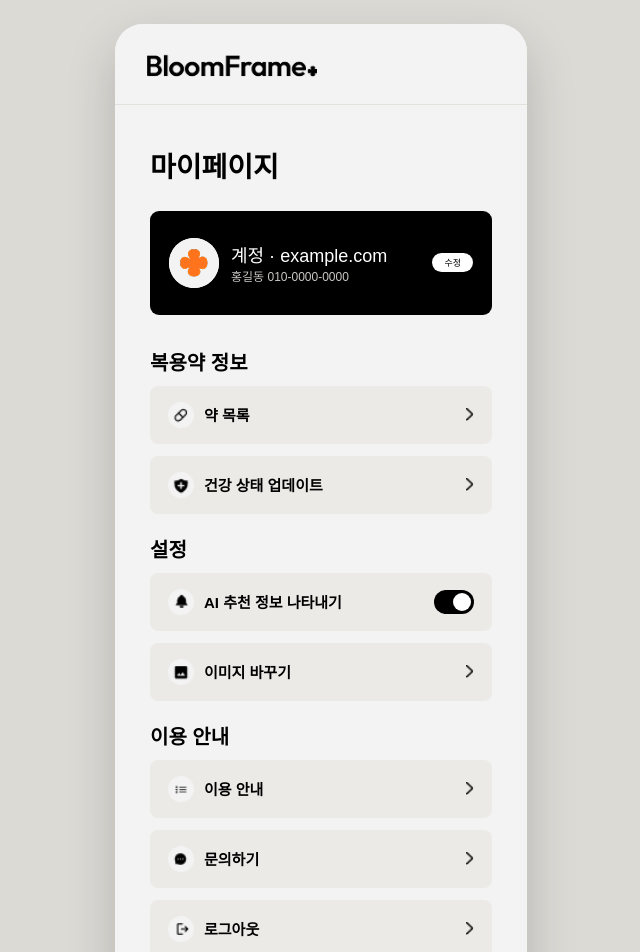
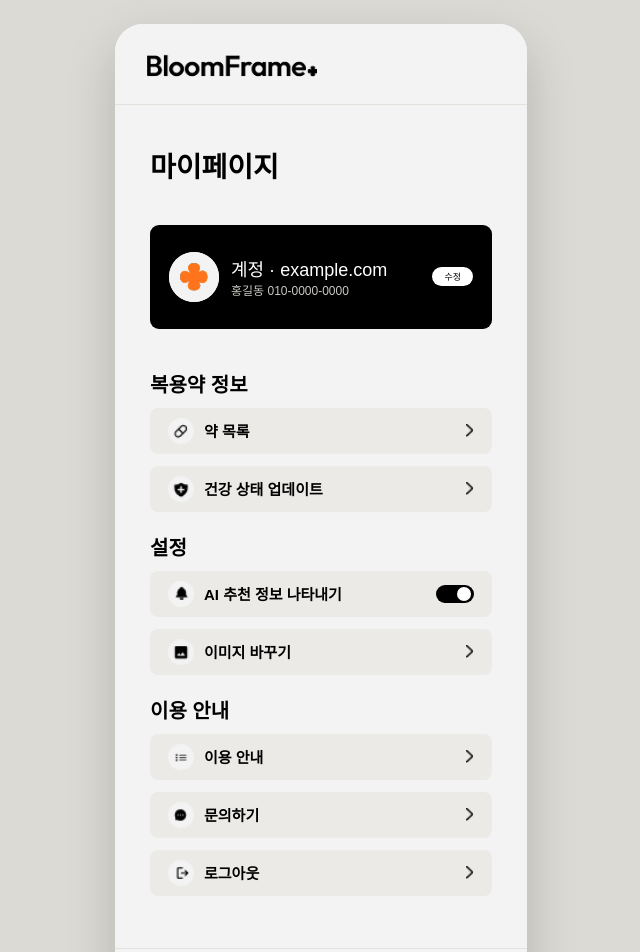
Before and after one commit to EUNS0O/BloomFrame-FRONT-END, a React (Vite) app: page /mypage in a window 1280 px wide. Shown: the top 952 px of the page, without its empty margins (319-959 px from the left). Built offline with nearby package versions, Linux system fonts and the light colour scheme; a web font is replaced by a local one.

Commit message:
마이페이지 디자인 조정

```diff
--- a/src/pages/MyPage.jsx
+++ b/src/pages/MyPage.jsx
@@ -39,11 +39,11 @@
       <TopBar />
       <div style={{ flex: 1, display: "flex", flexDirection: "column", minHeight: 0 }}>
         <div style={{ padding: "40px 35px 0" }}>
-          <div style={{ fontSize: 28, fontWeight: 800, marginBottom: 26 }}>마이페이지</div>
+          <div style={{ fontSize: 28, fontWeight: 800, marginBottom: 40 }}>마이페이지</div>
         </div>
 
         <div style={{ flex: 1, overflowY: "auto", padding: "0 35px 40px" }}>
-          <div style={{ background: C.black, color: "#fff", borderRadius: 9, padding: "27px 19px", display: "flex", alignItems: "center", justifyContent: "space-between", marginBottom: 32 }}>
+          <div style={{ background: C.black, color: "#fff", borderRadius: 9, padding: "27px 19px", display: "flex", alignItems: "center", justifyContent: "space-between", marginBottom: 40 }}>
             <div style={{ display: "flex", alignItems: "center", gap: 12 }}>
               <div style={{ width: 50, height: 50, borderRadius: "50%", background: "#fff", display: "flex", alignItems: "center", justifyContent: "center" }}>
                 <img src={cloverOrange} alt="" style={{ width: 50, height: 50 }} />
@@ -57,14 +57,14 @@
           </div>
 
           <div style={{ fontSize: 20, fontWeight: 700, color: C.black, marginBottom: 10 }}>복용약 정보</div>
-          <Card onClick={() => navigate("/mypage/meds")} borderRadius={8}>
+          <Card onClick={() => navigate("/mypage/meds")} borderRadius={8} padding="10px 18px">
             <div style={{ display: "flex", alignItems: "center", gap: 10 }}>
               <img src={iconMedicine} alt="" style={{ width: 26, height: 26 }} />
               <span style={{ fontWeight: 600, fontSize: 15 }}>약 목록</span>
             </div>
             <img src={rightSmall} alt="" style={{ width: 8, height: "auto" }} />
           </Card>
-          <Card onClick={() => alert("건강 상태를 업데이트합니다.")} borderRadius={8}>
+          <Card onClick={() => alert("건강 상태를 업데이트합니다.")} borderRadius={8} padding="10px 18px">
             <div style={{ display: "flex", alignItems: "center", gap: 10 }}>
               <img src={iconHealth} alt="" style={{ width: 26, height: 26 }} />
               <span style={{ fontWeight: 600, fontSize: 15 }}>건강 상태 업데이트</span>
@@ -73,16 +73,16 @@
           </Card>
 
           <div style={{ fontSize: 20, fontWeight: 700, color: C.black, margin: "20px 0 10px" }}>설정</div>
-          <Card borderRadius={8}>
+          <Card borderRadius={8} padding="10px 18px">
             <div style={{ display: "flex", alignItems: "center", gap: 10 }}>
               <img src={iconAlarm} alt="" style={{ width: 26, height: 26 }} />
               <span style={{ fontWeight: 600, fontSize: 15 }}>AI 추천 정보 나타내기</span>
             </div>
-            <div onClick={() => update({ aiRecommend: !data.aiRecommend })} style={{ width: 40, height: 24, borderRadius: 20, background: data.aiRecommend ? C.black : C.grayLine, position: "relative", cursor: "pointer" }}>
-              <div style={{ width: 18, height: 18, borderRadius: "50%", background: "#fff", position: "absolute", top: 3, left: data.aiRecommend ? 19 : 3, transition: "left .15s" }} />
+            <div onClick={() => update({ aiRecommend: !data.aiRecommend })} style={{ width: 38, height: 18, borderRadius: 20, background: data.aiRecommend ? C.black : C.grayLine, position: "relative", cursor: "pointer" }}>
+              <div style={{ width: 14, height: 14, borderRadius: "50%", background: "#fff", position: "absolute", top: 2, left: data.aiRecommend ? 21 : 3, transition: "left .15s" }} />
             </div>
           </Card>
-          <Card onClick={changeImage} borderRadius={8}>
+          <Card onClick={changeImage} borderRadius={8} padding="10px 18px">
             <div style={{ display: "flex", alignItems: "center", gap: 10 }}>
               <img src={iconImage} alt="" style={{ width: 26, height: 26 }} />
               <span style={{ fontWeight: 600, fontSize: 15 }}>이미지 바꾸기</span>
@@ -91,21 +91,21 @@
           </Card>
 
           <div style={{ fontSize: 20, fontWeight: 700, color: C.black, margin: "20px 0 10px" }}>이용 안내</div>
-          <Card onClick={() => navigate("/mypage/guide")} borderRadius={8}>
+          <Card onClick={() => navigate("/mypage/guide")} borderRadius={8} padding="10px 18px">
             <div style={{ display: "flex", alignItems: "center", gap: 10 }}>
               <img src={iconMenu} alt="" style={{ width: 26, height: 26 }} />
               <span style={{ fontWeight: 600, fontSize: 15 }}>이용 안내</span>
             </div>
             <img src={rightSmall} alt="" style={{ width: 8, height: "auto" }} />
           </Card>
-          <Card onClick={() => navigate("/mypage/inquiry")} borderRadius={8}>
+          <Card onClick={() => navigate("/mypage/inquiry")} borderRadius={8} padding="10px 18px">
             <div style={{ display: "flex", alignItems: "center", gap: 10 }}>
               <img src={iconChat} alt="" style={{ width: 26, height: 26 }} />
               <span style={{ fontWeight: 600, fontSize: 15 }}>문의하기</span>
             </div>
             <img src={rightSmall} alt="" style={{ width: 8, height: "auto" }} />
           </Card>
-          <Card onClick={logout} borderRadius={8}>
+          <Card onClick={logout} borderRadius={8} padding="10px 18px">
             <div style={{ display: "flex", alignItems: "center", gap: 10 }}>
               <img src={iconLogout} alt="" style={{ width: 26, height: 26 }} />
               <span style={{ fontWeight: 600, fontSize: 15 }}>로그아웃</span>
```
